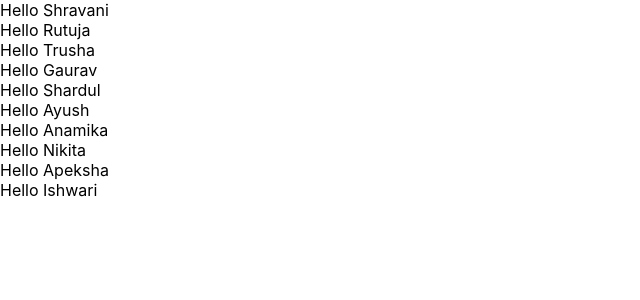
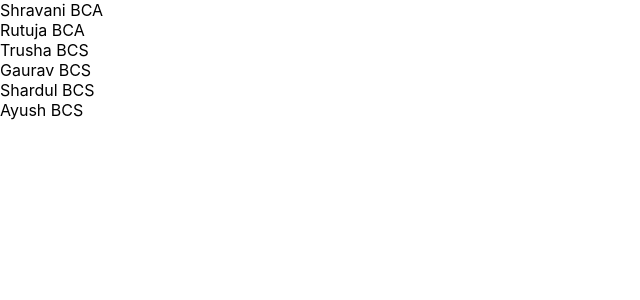
Before and after one commit to ShravaniGunjal/third-project, a React (Create React App) app: page / in a window 1280 px wide. Shown: the top 300 px of the page, without its empty margins (0-640 px from the left). Built offline with nearby package versions, Linux system fonts and the light colour scheme.

Commit message:
sorting student array

```diff
--- a/src/App.js
+++ b/src/App.js
@@ -1,15 +1,28 @@
 import logo from './logo.svg';
 import './App.css';
-import Greetings from './Greetings';
+import GreetingsBCA from './GreetingsBCA';
+import GreetingsBCS from './GreetingsBCS';
 import { useState } from 'react';
 
 function App() {
   const student = [
- 'Shravani', 'Rutuja', 'Trusha', 'Gaurav', 'Shardul', 'Ayush', 'Anamika', 'Nikita', 'Apeksha', 'Ishwari'
- ]
+    {Name:"Shravani", Dept:"BCA"},
+    {Name:"Rutuja", Dept:"BCA"},
+    {Name:"Trusha", Dept:"BCS"},
+    {Name:"Gaurav", Dept:"BCS"},
+    {Name:"Shardul", Dept:"BCS"},
+    {Name:"Ayush", Dept:"BCS"},
+ ];
   return (
     <div>
-     <Greetings name={student}/>
+    {student.map((singleElement)=>(
+      <div>
+      {singleElement.Dept==="BCA"?
+      <GreetingsBCA Name={singleElement.Name} Department={singleElement.Dept}/>:
+      <GreetingsBCS Name={singleElement.Name} Department={singleElement.Dept}/>}
+      </div>
+      ))}
+
     </div>
   );
 }
--- a/src/Greetings.js
+++ /dev/null
@@ -1,10 +0,0 @@
-function Greetings(props){
-
-
-return(
-    props.name.map((singleElement)=>{
-        return <div>Hello {singleElement}</div>
-    })
-)
-}
-export default Greetings;
--- /dev/null
+++ b/src/GreetingsBCA.js
@@ -0,0 +1,9 @@
+function GreetingsBCA(props){
+
+
+return(
+
+    <div>{props.Name} {props.Department}</div>
+)
+}
+export default GreetingsBCA;
--- /dev/null
+++ b/src/GreetingsBCS.js
@@ -0,0 +1,7 @@
+function GreetingsBCS(props){
+   return(
+   <div>{props.Name} {props.Department}</div>
+
+   )
+}
+export default GreetingsBCS;
```
